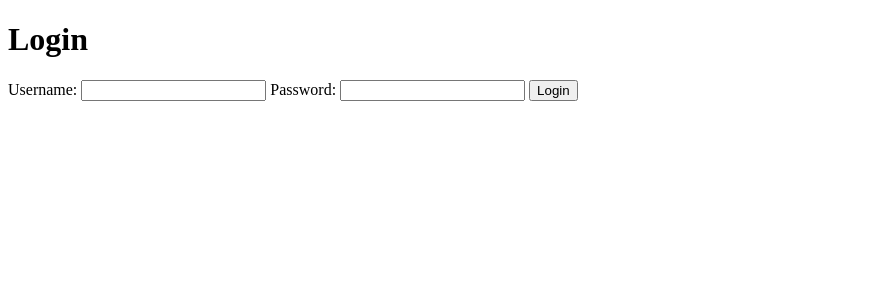
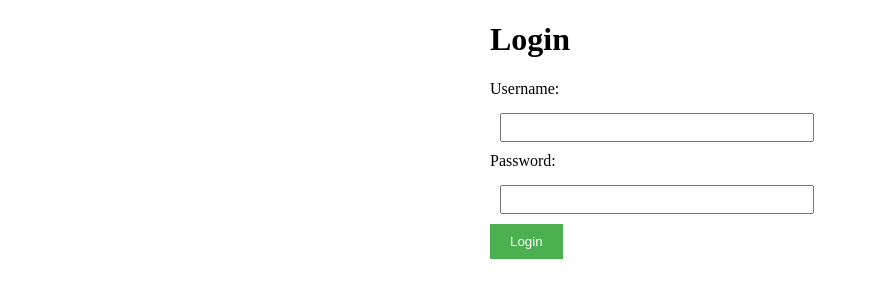
Before and after one commit to iamneo-production/cedaecbdcebf305677662bfdbccbfebeddone, a plain HTML site: page public/index.html in a window 1280 px wide. Shown: the whole page, without its empty margins (0-869 px from the left). Drawn offline with Linux system fonts and the light colour scheme.

Commit message:
Backup Commit

```diff
--- a/public/index.html
+++ b/public/index.html
@@ -5,7 +5,7 @@
   <meta http-equiv="X-UA-Compatible" content="IE=edge">
   <meta name="viewport" content="width=device-width, initial-scale=1.0">
   <title>Validation</title>
-  <link rel="stylesheet" href="syle.css">
+  <link rel="stylesheet" href="style.css">
 </head>
 <body>
   <div class="container">
@@ -18,6 +18,5 @@
       <button type="submit" class="button">Login</button>
     </form>
   </div>
-
 </body>
 </html>
--- a/public/style.css
+++ b/public/style.css
@@ -11,7 +11,7 @@
         padding: 5px;
         margin: 10px;
     }
-    button{
+    .button{
         padding: 10px 20px;
         background-color: #4CAF50;
         color:white;
```
